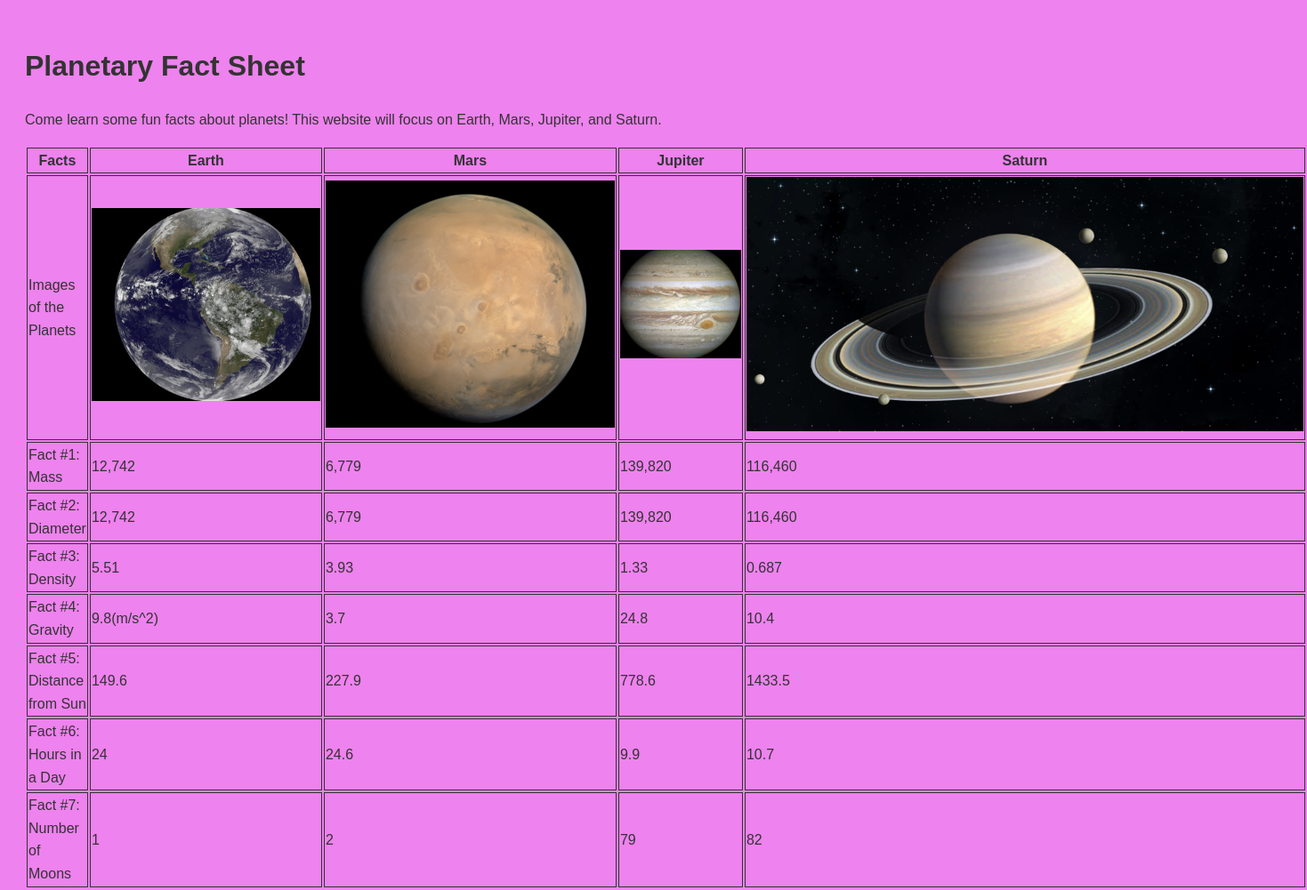
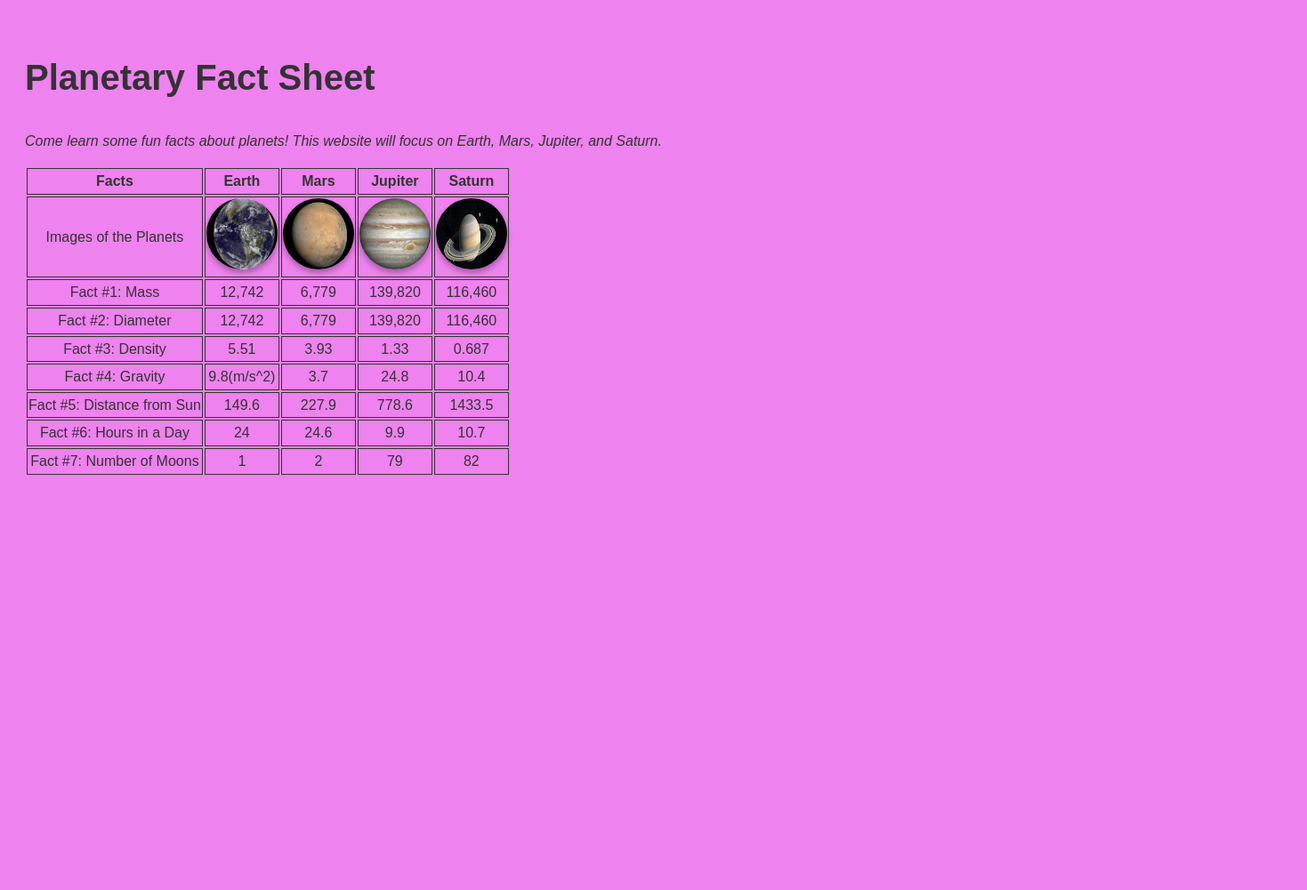
Before and after one commit to mpervaiz25/styleHTMLTable, a plain HTML site: page index.html in a window 1280 px wide. Shown: the whole page at 89% size, 1469 px wide, since content can reach past the window. After the commit the page ends 800 px from the top, so only its background shows below. Drawn offline with Linux system fonts and the light colour scheme.

Commit message:
header styling with font and image styling

```diff
--- a/css/style.css
+++ b/css/style.css
@@ -1,5 +1,6 @@
 td, th {
 	border: 1px solid;
+  text-align: center;
   }
 body {
   font-family: Arial, sans-serif;
@@ -8,3 +9,17 @@ body {
   color: #333;
   padding: 20px;
 }
+#page-header h1 {
+  font-size: 2.5em;
+  font-weight: bold;
+}
+#page-header p {
+  font-style: italic;
+  margin-top: 10px;
+}
+td img {
+    width: 80px;
+    height: 80px;
+    border-radius: 50%;
+    box-shadow: 0 4px 6px rgba(0, 0, 0, 0.3);
+}
```
